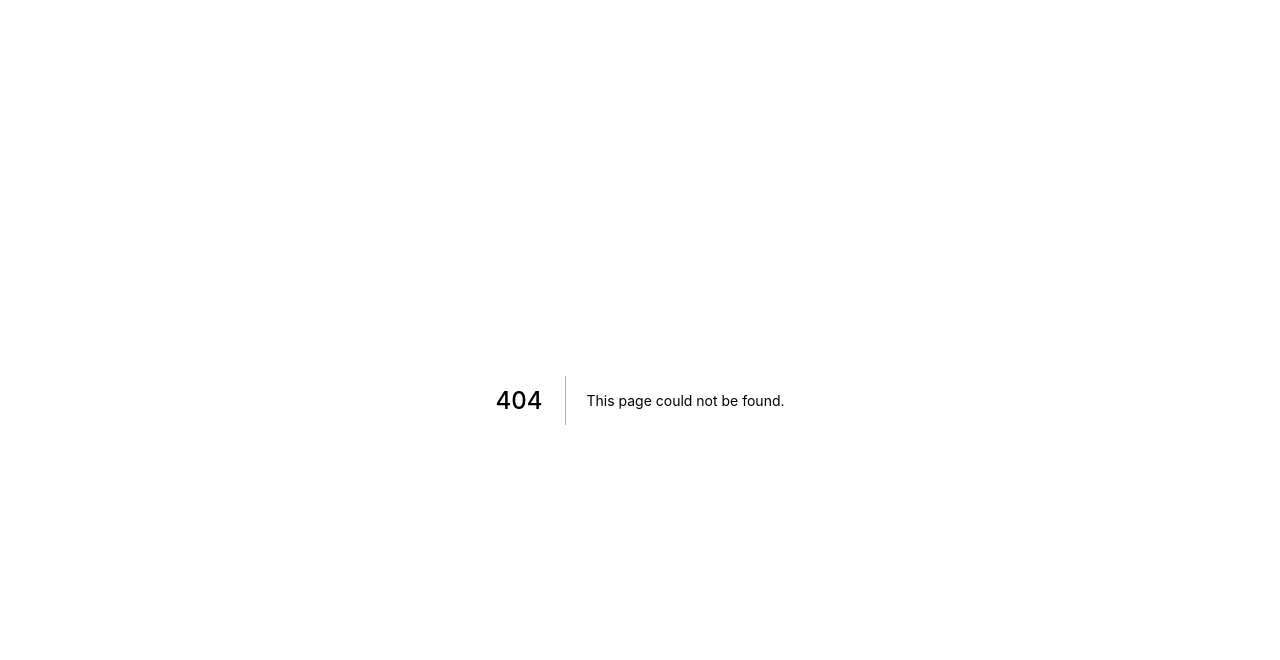
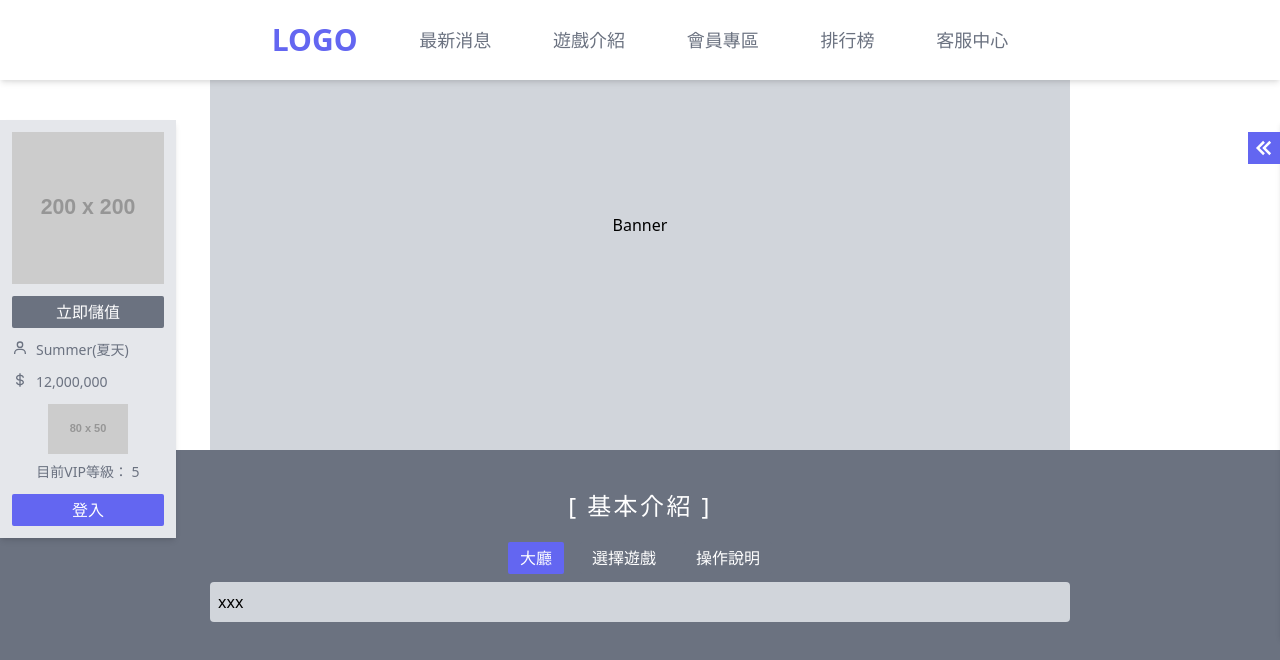
Before and after one commit to summerchen0101/official777-v2, a Next.js app: page /intro in a window 1280 px wide. Before the commit this address had no page. Shown: the top 660 px of the page. Built offline with nearby package versions, Linux system fonts and the light colour scheme.

Commit message:
scroll to

```diff
--- a/components/layout/HeaderNav.tsx
+++ b/components/layout/HeaderNav.tsx
@@ -1,29 +1,21 @@
+import { useRouter } from 'next/dist/client/router'
 import React from 'react'
-import cs from 'classnames'
-
-const navLinkMap = {
-  news: '最新消息',
-  game: '遊戲介紹',
-  member: '會員專區',
-  rank: '排行榜',
-  service: '客服中心',
-}
 
 function HeaderNav() {
+  const router = useRouter()
   return (
     <header className="bg-white shadow-md fixed top-0 w-full">
       <div className="w-[860px] h-[80px] mx-auto flex justify-evenly items-center">
         <div className="text-3xl text-indigo-500 font-semibold">LOGO</div>
-        {Object.entries(navLinkMap).map(([key, label]) => (
-          <div
-            key={key}
-            className={cs(
-              'text-lg text-gray-500 border-b-4 border-transparent hover:border-indigo-400 pb-1 cursor-pointer -mb-2',
-            )}
-          >
-            {label}
-          </div>
-        ))}
+        <div className="nav" onClick={() => router.push('#news')}>
+          最新消息
+        </div>
+        <div className="nav" onClick={() => router.push('#game')}>
+          遊戲介紹
+        </div>
+        <div className="nav">會員專區</div>
+        <div className="nav">排行榜</div>
+        <div className="nav">客服中心</div>
       </div>
     </header>
   )
--- a/pages/index.tsx
+++ b/pages/index.tsx
@@ -23,7 +23,7 @@ const Home: NextPage = () => {
           Banner
         </div>
       </section>
-      <section className="bg-gray-500">
+      <section className="bg-gray-500" id="news">
         <div className="w-[860px] h-[450px] mx-auto py-10">
           <h1 className="text-2xl mb-5 text-white text-center tracking-widest">
             [ 最新消息 ]
--- /dev/null
+++ b/pages/intro.tsx
@@ -0,0 +1,47 @@
+import AppDownloadSideFloat from '@/components/AppDownloadSideFloat'
+import RechargeFloat from '@/components/RechargeFloat'
+import HeaderNav from '@/components/layout/HeaderNav'
+import TabGroup from '@/components/TabGroup'
+import type { NextPage } from 'next'
+import { useState } from 'react'
+
+const introTabsMap = {
+  1: '大廳',
+  2: '選擇遊戲',
+  3: '操作說明',
+}
+
+const Home: NextPage = () => {
+  const [currentNewsTab, setCurrentNewsTab] = useState('1')
+  return (
+    <div className="h-full">
+      <HeaderNav />
+      <section>
+        <div className="w-[860px] h-[450px] mx-auto flex items-center justify-center bg-gray-300">
+          Banner
+        </div>
+      </section>
+
+      <section className="bg-gray-500">
+        <div className="w-[860px] h-[450px] mx-auto py-10">
+          <h1 className="text-2xl mb-5 text-white text-center tracking-widest">
+            [ 基本介紹 ]
+          </h1>
+          <div className="flex justify-center">
+            <TabGroup
+              map={introTabsMap}
+              value={currentNewsTab}
+              onChange={(val) => setCurrentNewsTab(val)}
+            />
+          </div>
+          <div className=" bg-gray-300 p-2 space-y-1 rounded mt-2">xxx</div>
+        </div>
+      </section>
+
+      <RechargeFloat />
+      <AppDownloadSideFloat />
+    </div>
+  )
+}
+
+export default Home
--- a/styles/globals.css
+++ b/styles/globals.css
@@ -6,6 +6,10 @@ html,
 body,
 #__next {
   height: 100%;
+}
+
+html {
+  scroll-behavior: smooth;
 }
 
 @layer components {
@@ -47,3 +51,11 @@ body,
 .btn.primary {
   @apply bg-indigo-500 hover:bg-indigo-400;
 }
+
+.nav {
+  @apply text-lg text-gray-500 border-b-4 border-transparent hover:border-indigo-400 pb-1 cursor-pointer -mb-2;
+}
+
+section {
+  scroll-margin-top: 80px;
+}
```
